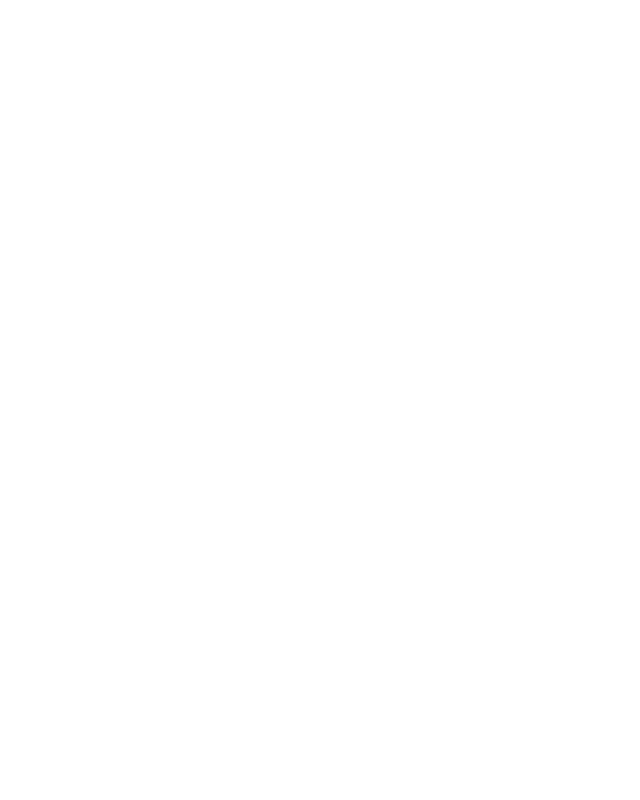
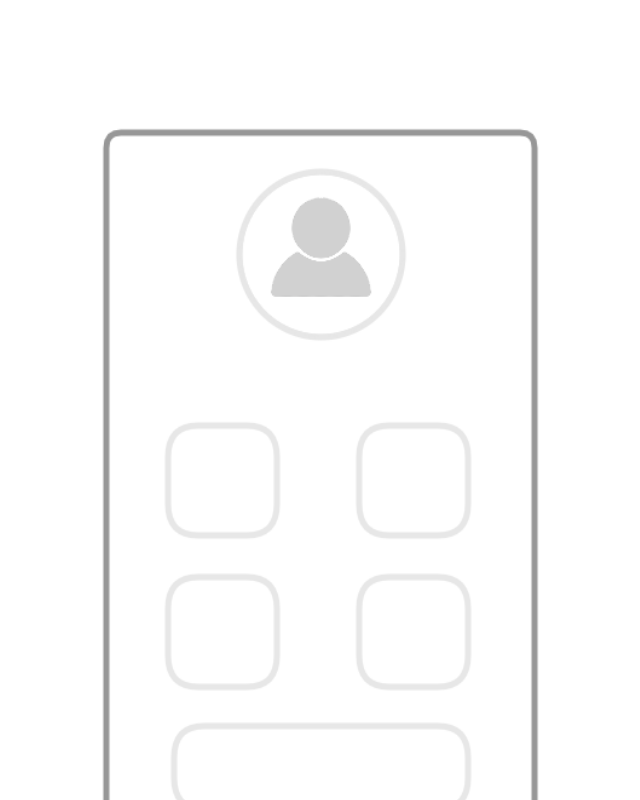
Before and after one commit to styp3r/cardi5, a React (Create React App) app: page / in a window 1280 px wide. Shown: the part 520-1320 px from the top of the page, without its empty margins (322-962 px from the left). Before the commit the page ends 800 px from the top, so only its background shows below. Built offline with nearby package versions, Linux system fonts and the light colour scheme.

Commit message:
Add intro section with UI skeleton image.

```diff
--- a/public/styles.css
+++ b/public/styles.css
@@ -74,3 +74,10 @@
 .fa-chevron-right{
     padding: 0 0.2rem 0 0.2rem;
 }
+
+.introContainer{
+    position: absolute;
+    margin-left: 50%;
+    transform: translateX(-50%);
+    top: 40rem;
+}
--- a/src/Intro.jsx
+++ b/src/Intro.jsx
@@ -1,9 +1,10 @@
 import React from 'react';
+import PhoneView from './images/phoneView.png';
 
 function Intro(){
     return(
         <div className = "introContainer">
-
+            <img src = {PhoneView} width = "450" height= "880"/>
         </div>
     );
 }
```
Also changed, not shown: src/images/phoneView.png (added).
